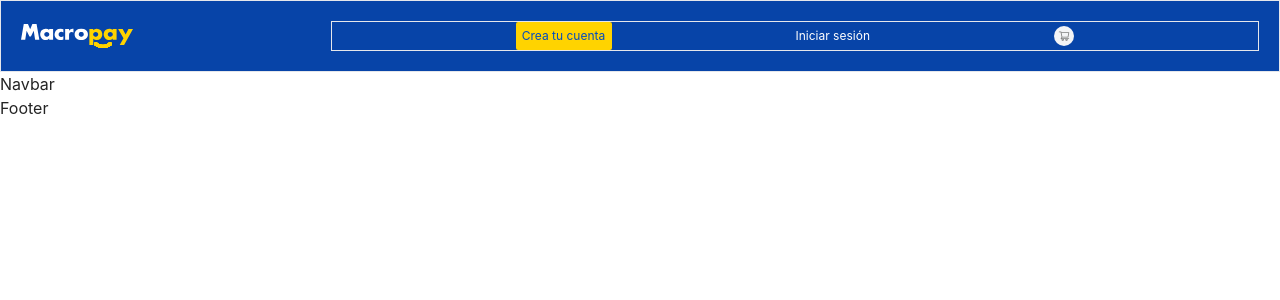
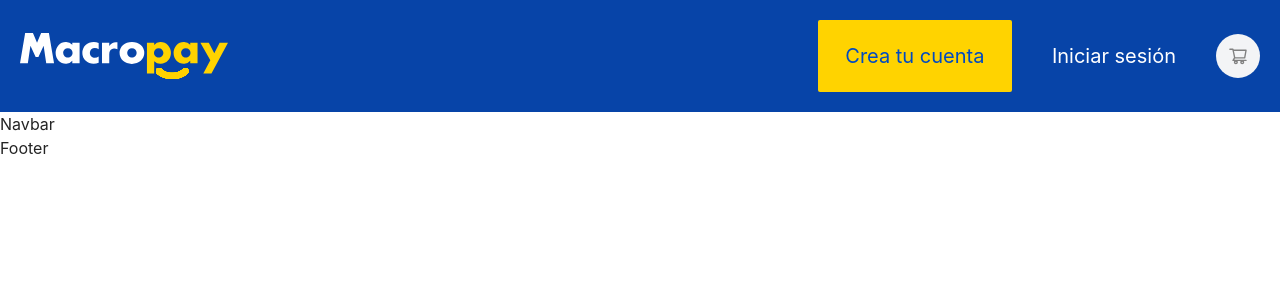
Before and after one commit to Alessag/frontend-challenge, a React (Vite) app: page / in a window 1280 px wide. Shown: the top 300 px of the page. Built offline with nearby package versions, Linux system fonts and the light colour scheme.

Commit message:
Table and desktop header

```diff
--- a/src/components/Header.tsx
+++ b/src/components/Header.tsx
@@ -1,15 +1,16 @@
 import { AiOutlineShoppingCart } from "react-icons/ai";
 import logo from "../assets/logo.svg";
+
 export const Header = () => {
   return (
-    <header className="border flex justify-between items-center w-full bg-blue-1 p-5">
-      <img src={logo} alt="Macropay logo" className="w-28" />
-      <div className="border text-xs flex items-center justify-evenly w-3/4">
-        <button className="text-blue-2 bg-yellow- h-7 w-24 rounded-sm">
+    <header className="flex justify-between items-center w-full bg-blue-1 p-5">
+      <img src={logo} alt="Macropay logo" className="w-28 md:w-52" />
+      <div className="text-xs md:text-xl flex items-center justify-evenly md:justify-end w-3/4 md:w-full">
+        <button className="text-blue-2 bg-yellow- h-7 md:h-[72px] w-24 md:w-[194px] rounded-sm md:mr-10">
           Crea tu cuenta
         </button>
-        <button className="text-white">Iniciar sesión</button>
-        <div className="bg-gray-100 w-5 h-5 rounded-full flex justify-center items-center">
+        <button className="text-white md:mr-10">Iniciar sesión</button>
+        <div className="bg-gray-100 w-5 md:w-11 h-5 md:h-11 rounded-full flex justify-center items-center">
           <AiOutlineShoppingCart color="gray" />
         </div>
       </div>
```
